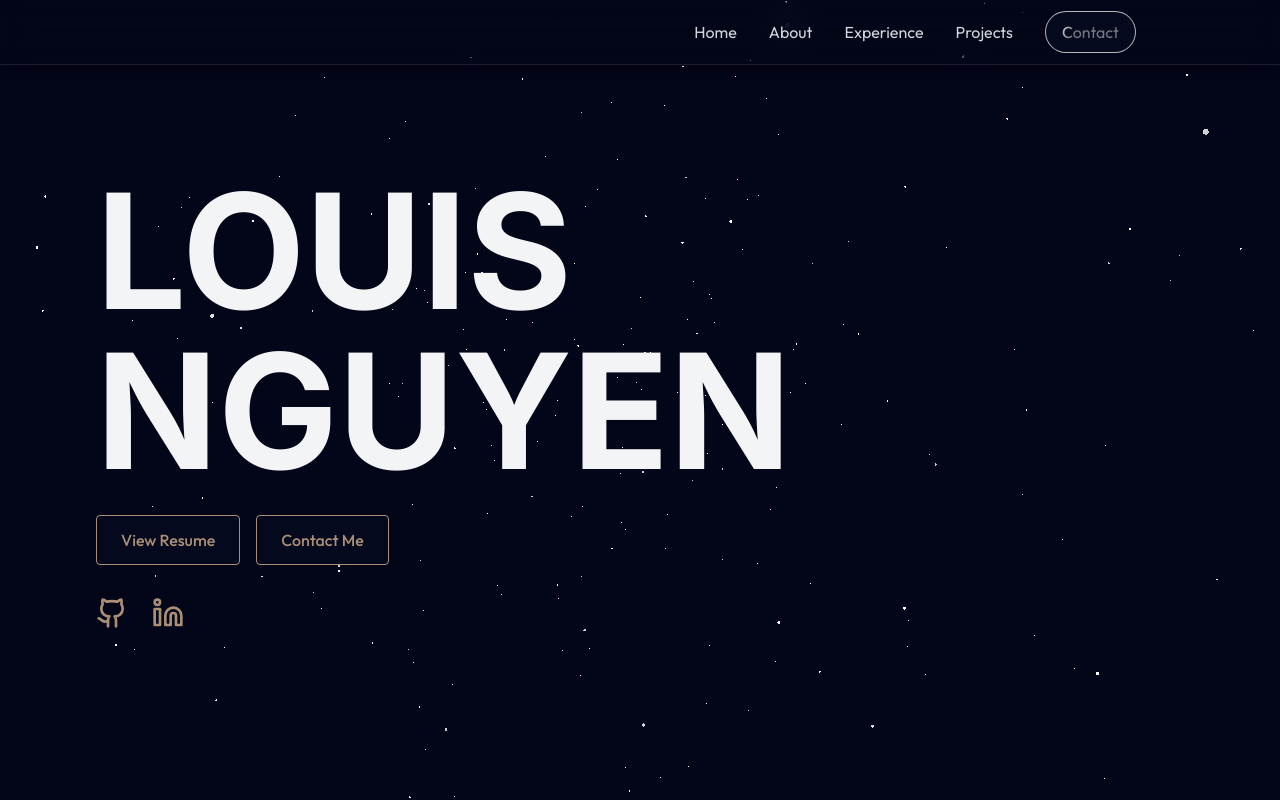
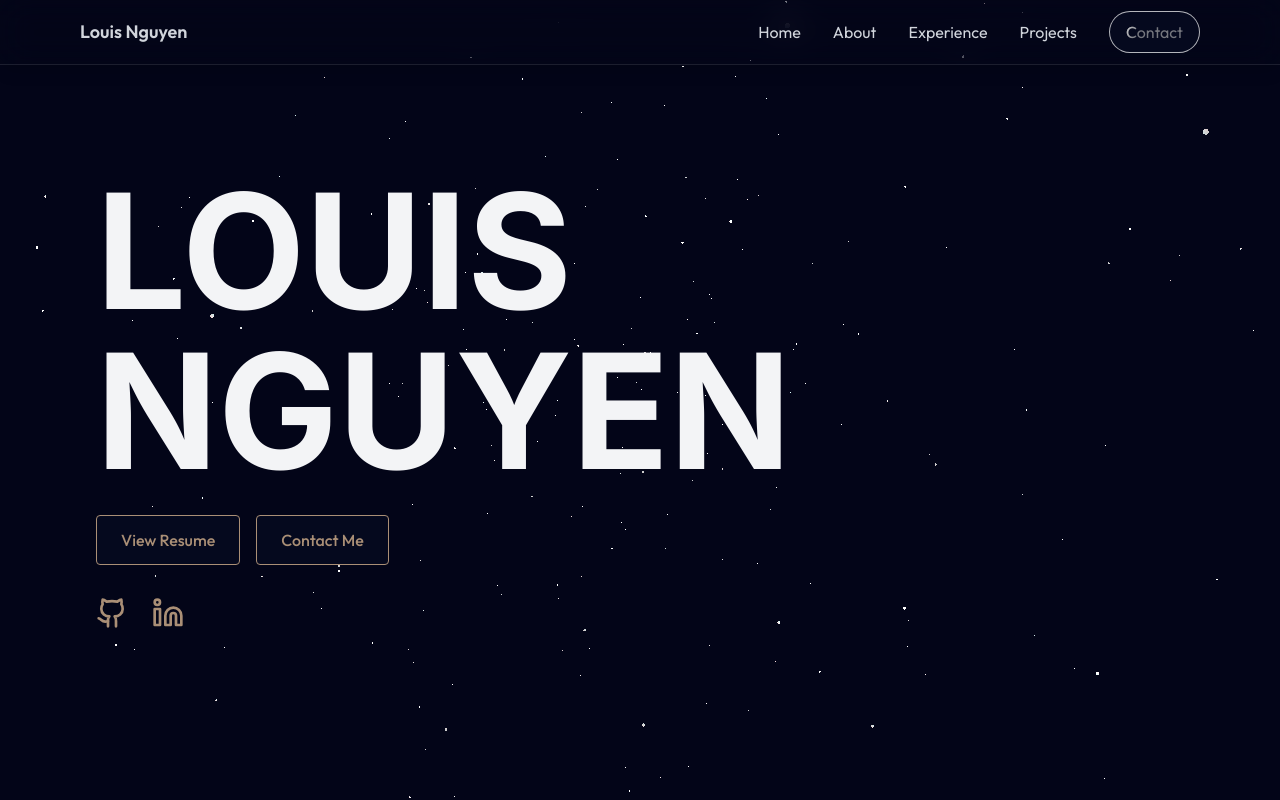
Before and after one commit to louisnguyenn/Louis-Personal-Portfolio, a React (Vite) app: page / in a window 1280 px wide. Shown: the top 800 px of the page. Built offline with nearby package versions, Linux system fonts and the light colour scheme.

Commit message:
navbar change

```diff
--- a/src/components/Navbar.jsx
+++ b/src/components/Navbar.jsx
@@ -14,7 +14,7 @@ export const Navbar = ({ menuOpen, setMenuOpen }) => {
   return (
     <>
       <nav className="fixed top-0 w-full z-40 bg-[rgba(10, 10, 10, 0.95)] backdrop-blur-lg border-b border-white/10 shadow-lg">
-        <div className="max-w-5xl mx-auto px-4">
+        <div className="max-w-6xl mx-auto px-4">
           <div className="flex justify-between items-center h-16">
 
             {/* mobile hamburger menu button */}
@@ -25,6 +25,18 @@ export const Navbar = ({ menuOpen, setMenuOpen }) => {
             >
               {menuOpen ? <X size={24} /> : <Menu size={24} />}
             </button>
+
+            <FadeContent
+              blur={true}
+              duration={1000}
+              easing="ease-out"
+              initialOpacity={0}
+              className="hidden md:flex items-center space-x-8"
+            >
+              <a href="#home" className="text-gray-300 hover:text-white transition-colors duration-300 text-lg font-semibold">
+                Louis Nguyen
+              </a>
+            </FadeContent>
 
             {/* desktop menu */}
             <FadeContent
```
